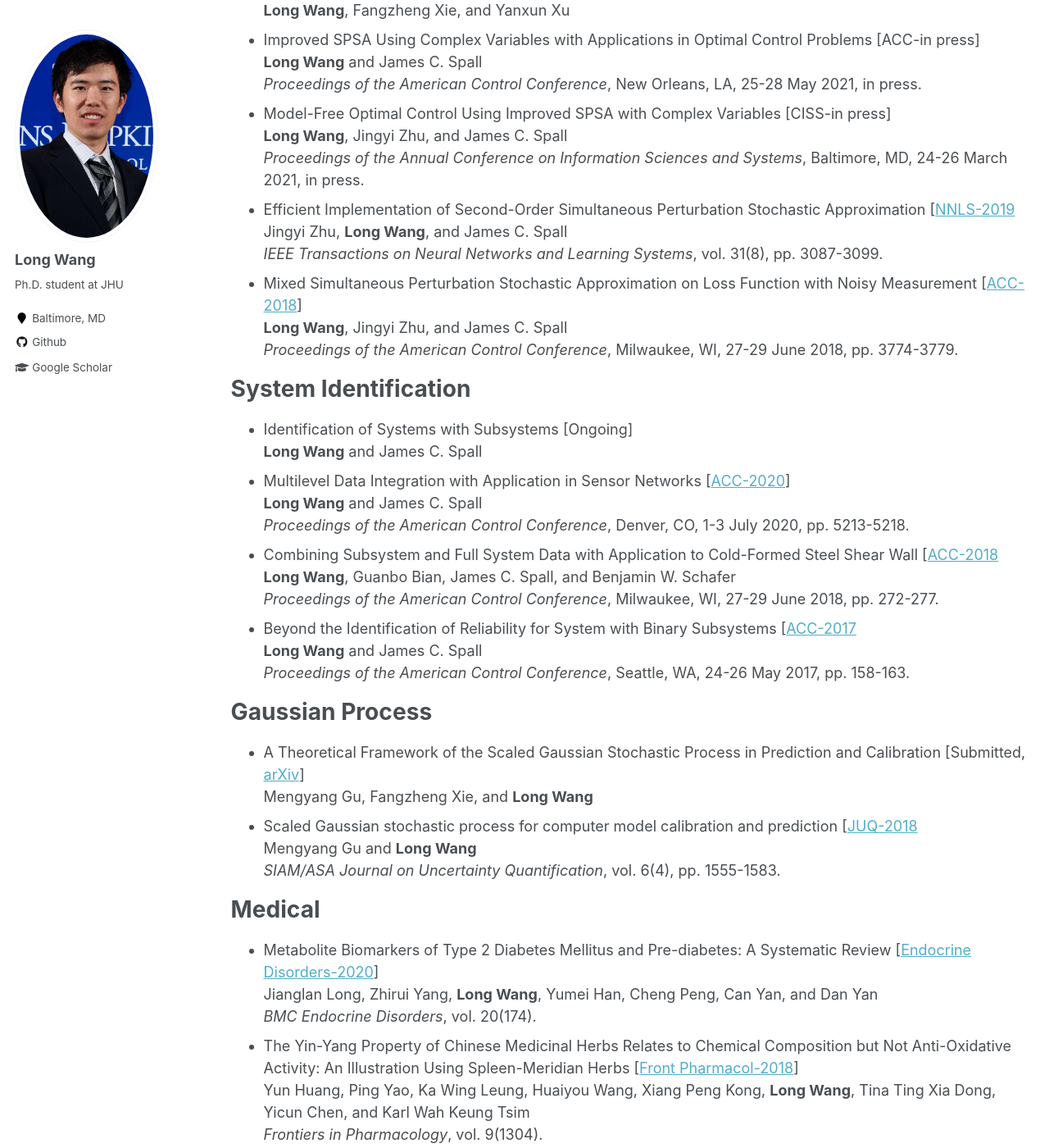
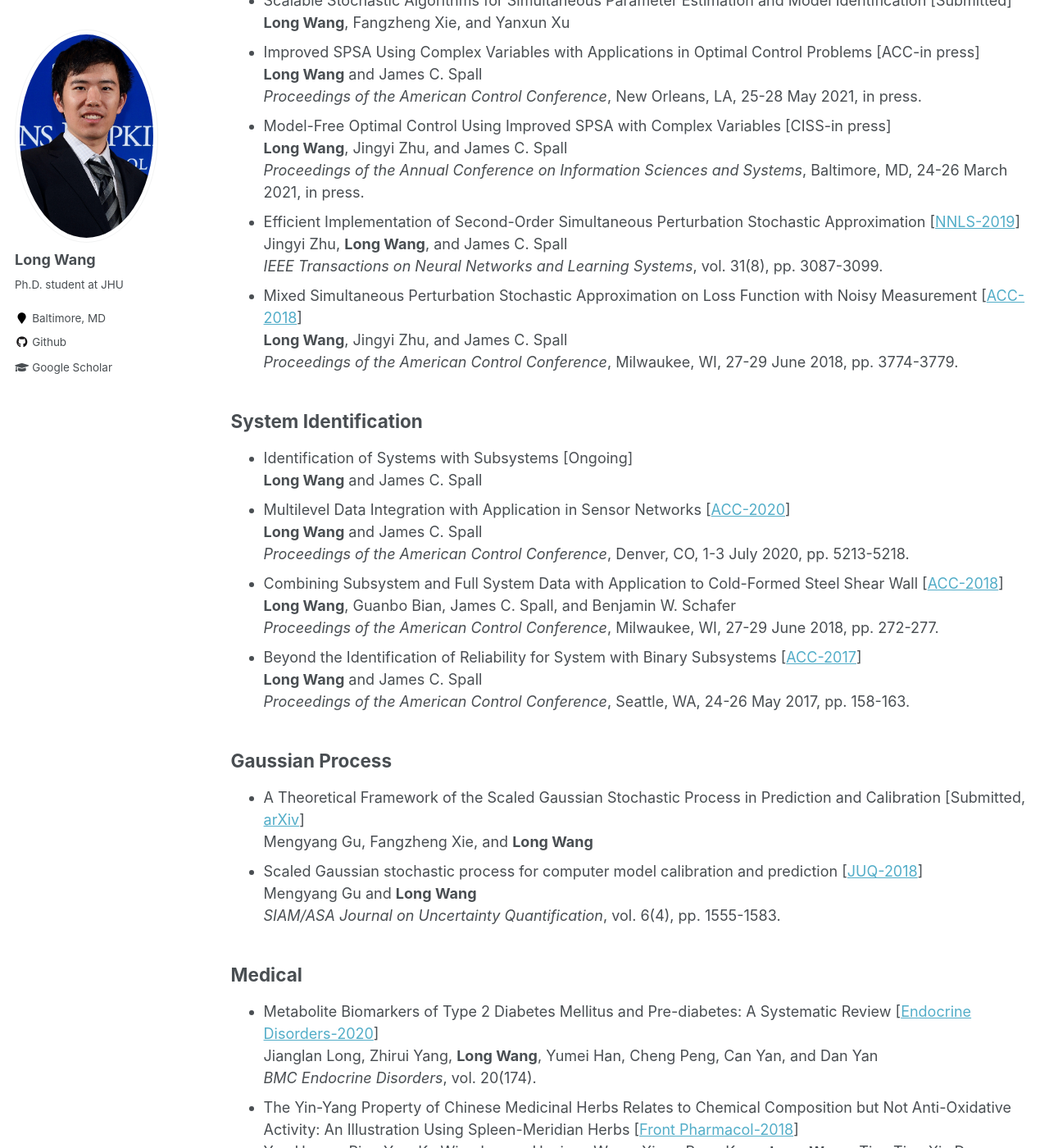
Before and after one commit to longwang-jhu/longwang-jhu.github.io, a Jekyll site: the page built from _pages/publications.md, in a window 1280 px wide and 1400 px high, scrolled down 447 px. Shown: the whole window at 82% size. Built offline with Jekyll 4.4.1, drawn with Linux system fonts in a browser that asks for light colours.

```diff
--- a/_pages/publications.md
+++ b/_pages/publications.md
@@ -8,7 +8,7 @@ author_profile: true
 You can also find my articles on <u><a href="https://scholar.google.com/citations?user=xk00nf8AAAAJ">my Google Scholar profile</a>.</u>
 
 Stochastic Optimization
-======
+-----
 <ul>
     <li>
         Complex-step Gradient Estimation [Ongoing]<br>
@@ -33,7 +33,7 @@ Stochastic Optimization
         <i>Proceedings of the Annual Conference on Information Sciences and Systems</i>, Baltimore, MD, 24-26 March 2021, in press.
     </li>
     <li>
-        Efficient Implementation of Second-Order Simultaneous Perturbation Stochastic Approximation [<a href="https://ieeexplore.ieee.org/document/8835094">NNLS-2019</a><br>
+        Efficient Implementation of Second-Order Simultaneous Perturbation Stochastic Approximation [<a href="https://ieeexplore.ieee.org/document/8835094">NNLS-2019</a>]<br>
         Jingyi Zhu, <b>Long Wang</b>, and James C. Spall<br>
         <i>IEEE Transactions on Neural Networks and Learning Systems</i>, vol. 31(8), pp. 3087-3099.
     </li>
@@ -45,7 +45,7 @@ Stochastic Optimization
 </ul>
 
 System Identification
-======
+-----
 <ul>
     <li>
         Identification of Systems with Subsystems [Ongoing]<br>
@@ -57,33 +57,33 @@ System Identification
         <i>Proceedings of the American Control Conference</i>, Denver, CO, 1-3 July 2020, pp. 5213-5218.
     </li>
     <li>
-        Combining Subsystem and Full System Data with Application to Cold-Formed Steel Shear Wall [<a href="https://ieeexplore.ieee.org/document/8431830">ACC-2018</a><br>
+        Combining Subsystem and Full System Data with Application to Cold-Formed Steel Shear Wall [<a href="https://ieeexplore.ieee.org/document/8431830">ACC-2018</a>]<br>
         <b>Long Wang</b>, Guanbo Bian, James C. Spall, and Benjamin W. Schafer<br>
         <i>Proceedings of the American Control Conference</i>, Milwaukee, WI, 27-29 June 2018, pp. 272-277.
     </li>
     <li>
-        Beyond the Identification of Reliability for System with Binary Subsystems [<a href="https://ieeexplore.ieee.org/document/7962947">ACC-2017</a><br>
+        Beyond the Identification of Reliability for System with Binary Subsystems [<a href="https://ieeexplore.ieee.org/document/7962947">ACC-2017</a>]<br>
         <b>Long Wang</b> and James C. Spall<br>
         <i>Proceedings of the American Control Conference</i>, Seattle, WA, 24-26 May 2017, pp. 158-163.
     </li>
 </ul>
 
 Gaussian Process
-======
+-----
 <ul>
     <li>
         A Theoretical Framework of the Scaled Gaussian Stochastic Process in Prediction and Calibration [Submitted, <a href="https://arxiv.org/abs/1807.03829">arXiv</a>]<br>
         Mengyang Gu, Fangzheng Xie, and <b>Long Wang</b>
     </li>
     <li>
-        Scaled Gaussian stochastic process for computer model calibration and prediction [<a href="https://epubs.siam.org/doi/abs/10.1137/17M1159890">JUQ-2018</a><br>
+        Scaled Gaussian stochastic process for computer model calibration and prediction [<a href="https://epubs.siam.org/doi/abs/10.1137/17M1159890">JUQ-2018</a>]<br>
         Mengyang Gu and <b>Long Wang</b><br>
         <i>SIAM/ASA Journal on Uncertainty Quantification</i>, vol. 6(4), pp. 1555-1583.
     </li>
 </ul>
 
 Medical
-========
+-----
 <ul>
     <li>
         Metabolite Biomarkers of Type 2 Diabetes Mellitus and Pre-diabetes: A Systematic Review [<a href="https://bmcendocrdisord.biomedcentral.com/articles/10.1186/s12902-020-00653-x">Endocrine Disorders-2020</a>]<br>
```
